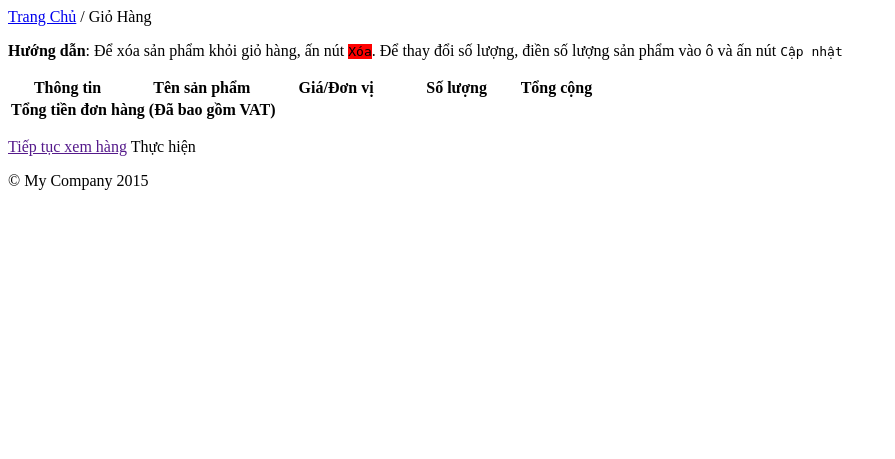
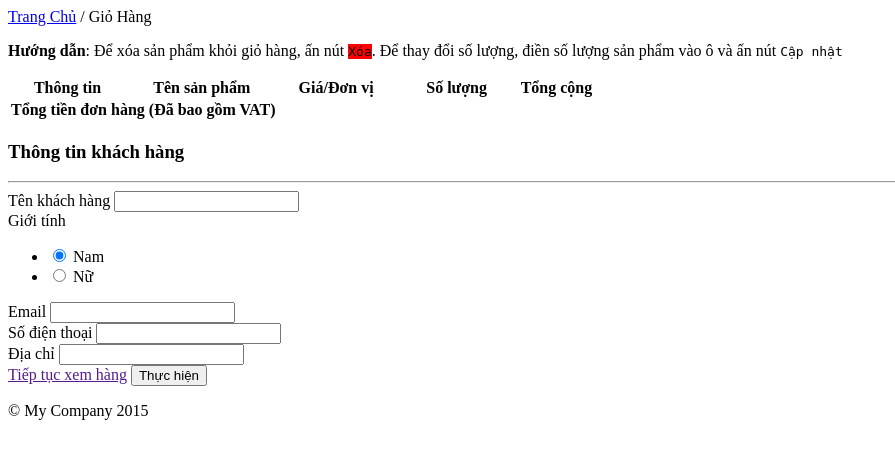
Before and after one commit to hieuhx01001/estore-v1, a Yii app: template frontend/views/order/cart.php in a window 1280 px wide. Shown: the top 459 px of the page, without its empty margins (0-895 px from the left). Run offline with PHP 8.4 and a stand-in for Yii, Linux system fonts and the light colour scheme; the template is opened without the code that fills it, so the values that code supplies are empty; some libraries are stand-ins or nearby versions.

Commit message:
Update Checkout process

```diff
--- a/frontend/views/order/cart.php
+++ b/frontend/views/order/cart.php
@@ -82,11 +82,46 @@ function calculateCartTotal($items)
 
 </table>
 
-<p class="text-right">
-    <a class="btn btn-default btn-sm"
-       href="<?= $urlManager->createUrl('site/all') ?>">Tiếp tục xem hàng</a>
-    <a class="btn-checkout btn btn-primary btn-sm">Thực hiện</a>
-</p>
+<div class="row">
+    <div class="col-sm-4">
+        <h3>Thông tin khách hàng</h3>
+        <hr>
+        <form id="frm-checkout">
+            <div class="form-group">
+                <label>Tên khách hàng</label>
+                <input type="text" name="name" class="form-control" required>
+            </div>
+            <div class="form-group">
+                <label>Giới tính</label>
+                <ul class="list-group">
+                    <li class="list-group-item">
+                        <input type="radio" name="gender" value="1" checked> Nam
+                    </li>
+                    <li class="list-group-item">
+                        <input type="radio" name="gender" value="0"> Nữ
+                    </li>
+                </ul>
+            </div>
+            <div class="form-group">
+                <label>Email</label>
+                <input type="email" name="email" class="form-control">
+            </div>
+            <div class="form-group">
+                <label>Số điện thoại</label>
+                <input type="text" name="phone" class="form-control" required>
+            </div>
+            <div class="form-group">
+                <label>Địa chỉ</label>
+                <input type="text" name="address1" class="form-control" required>
+            </div>
+            <div class="form-group text-right">
+                <a class="btn btn-default btn-sm"
+                   href="<?= $urlManager->createUrl('site/all') ?>">Tiếp tục xem hàng</a>
+                <button class="btn-checkout btn btn-primary btn-sm">Thực hiện</button>
+            </div>
+        </form>
+    </div>
+</div>
 
 <script src="//code.jquery.com/jquery-1.11.2.min.js"></script>
 <script>
@@ -200,17 +235,24 @@ function calculateCartTotal($items)
         });
 
         $('.btn-checkout').click(function (evt) {
+
+            evt.preventDefault();
+
+            var frmCheckoutData = $('#frm-checkout').serializeArray();
+
             $.ajax({
                 url: '<?= $urlManager->createUrl('order/ajax-checkout') ?>',
                 method: 'POST',
+                data: frmCheckoutData,
                 success: function (data) {
                     var success = data.success;
 
                     if (success) {
                         alert('Success');
+                        location.reload();
                     }
                     else {
-                        alert('Failed');
+                        alert(data.message);
                     }
                 },
                 error: function (data) {
```
Also changed, not shown: frontend/controllers/OrderController.php (+13 -8 lines), frontend/models/Cart.php (+58 -2 lines).
